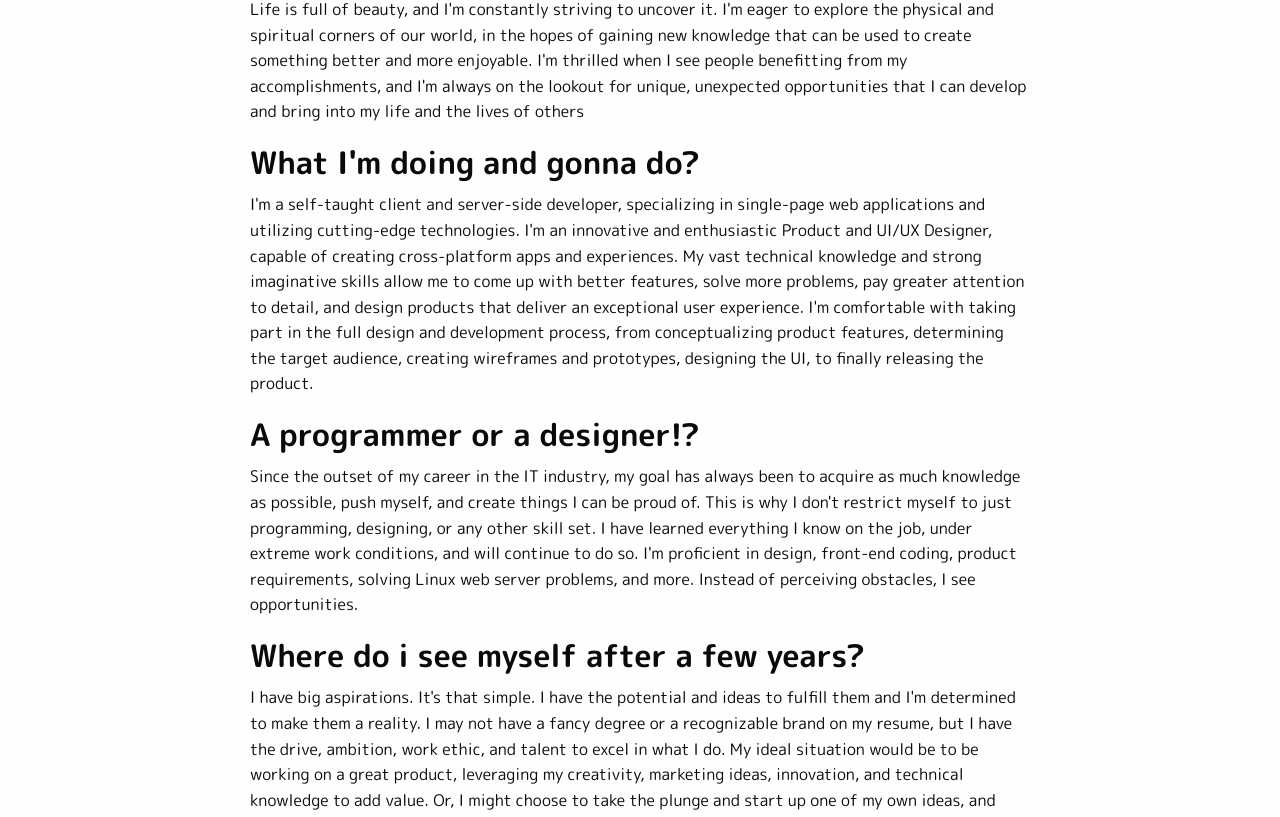
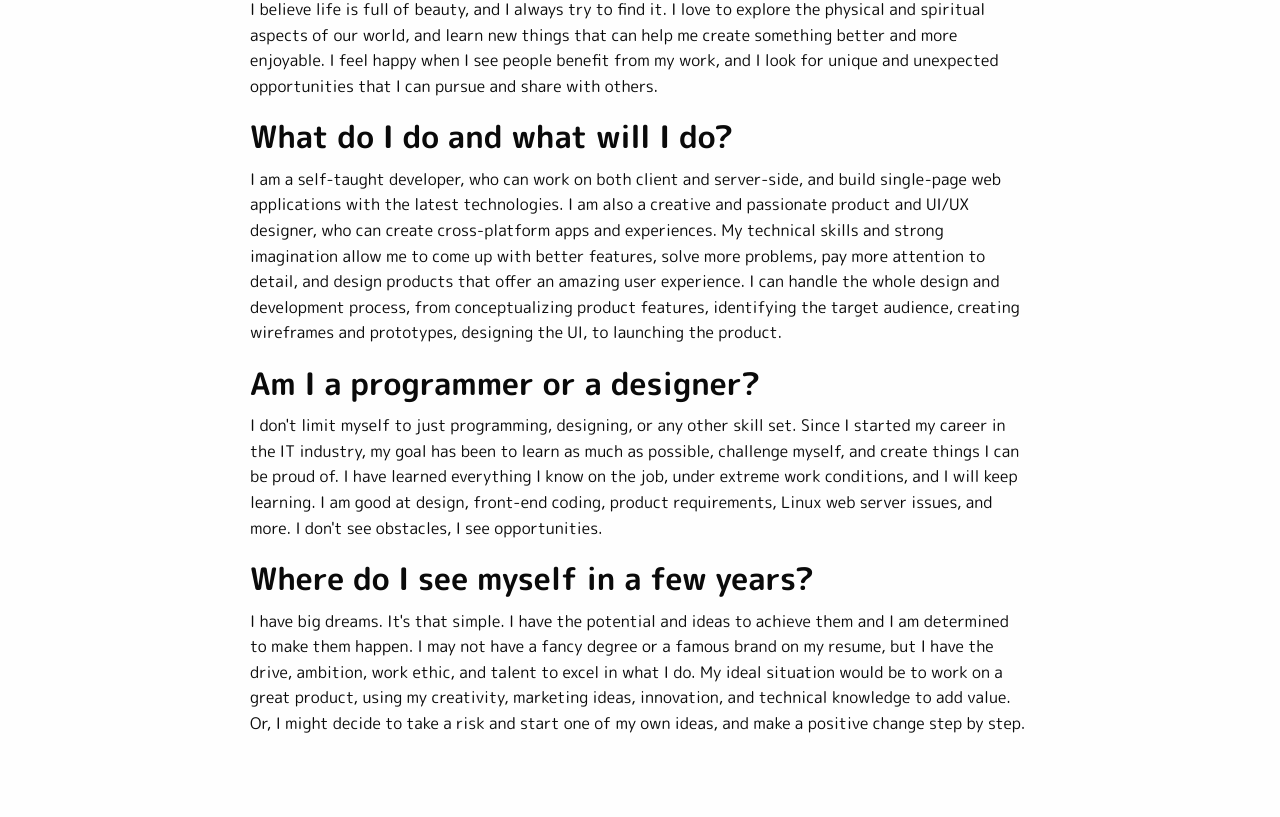
Before and after one commit to pdan/pdan.github.io, a website built with webpack: page index.html in a window 1280 px wide. Shown: the part 749-1566 px from the top of the page. After the commit the page ends 1502 px from the top, so only its background shows below. Built offline with nearby package versions, Linux system fonts and the light colour scheme.

Commit message:
Update index.html

```diff
--- a/index.html
+++ b/index.html
@@ -52,22 +52,22 @@
     <div class="grid-container">
       <div class="grid-x">
         <div class="cell small-12 medium-10 medium-offset-1 large-8 large-offset-2">
-          <h3 class="title">How my life is going on?</h3>
+          <h3 class="title">What is my life about?</h3>
           <p>
-            Life is full of beauty, and I'm constantly striving to uncover it. I'm eager to explore the physical and spiritual corners of our world, in the hopes of gaining new knowledge that can be used to create something better and more enjoyable. I'm thrilled when I see people benefitting from my accomplishments, and I'm always on the lookout for unique, unexpected opportunities that I can develop and bring into my life and the lives of others
+            I believe life is full of beauty, and I always try to find it. I love to explore the physical and spiritual aspects of our world, and learn new things that can help me create something better and more enjoyable. I feel happy when I see people benefit from my work, and I look for unique and unexpected opportunities that I can pursue and share with others.
           </p>
-          <h3 class="title">What I'm doing and gonna do?</h3>
+          <h3 class="title">What do I do and what will I do?</h3>
           <p>
-            I'm a self-taught client and server-side developer, specializing in single-page web applications and utilizing cutting-edge technologies. I'm an innovative and enthusiastic Product and UI/UX Designer, capable of creating cross-platform apps and experiences. My vast technical knowledge and strong imaginative skills allow me to come up with better features, solve more problems, pay greater attention to detail, and design products that deliver an exceptional user experience. I'm comfortable with taking part in the full design and development process, from conceptualizing product features, determining the target audience, creating wireframes and prototypes, designing the UI, to finally releasing the product.
+            I am a self-taught developer, who can work on both client and server-side, and build single-page web applications with the latest technologies. I am also a creative and passionate product and UI/UX designer, who can create cross-platform apps and experiences. My technical skills and strong imagination allow me to come up with better features, solve more problems, pay more attention to detail, and design products that offer an amazing user experience. I can handle the whole design and development process, from conceptualizing product features, identifying the target audience, creating wireframes and prototypes, designing the UI, to launching the product.
           </p>
-          <h3 class="title">A programmer or a designer!?</h3>
+          <h3 class="title">Am I a programmer or a designer?</h3>
           <p>
-            Since the outset of my career in the IT industry, my goal has always been to acquire as much knowledge as possible, push myself, and create things I can be proud of. This is why I don't restrict myself to just programming, designing, or any other skill set. I have learned everything I know on the job, under extreme work conditions, and will continue to do so. I'm proficient in design, front-end coding, product requirements, solving Linux web server problems, and more. Instead of perceiving obstacles, I see opportunities.
+            I don't limit myself to just programming, designing, or any other skill set. Since I started my career in the IT industry, my goal has been to learn as much as possible, challenge myself, and create things I can be proud of. I have learned everything I know on the job, under extreme work conditions, and I will keep learning. I am good at design, front-end coding, product requirements, Linux web server issues, and more. I don't see obstacles, I see opportunities.
           </p>
 
-          <h3 class="title">Where do i see myself after a few years?</h3>
+          <h3 class="title">Where do I see myself in a few years?</h3>
           <p>
-           I have big aspirations. It's that simple. I have the potential and ideas to fulfill them and I'm determined to make them a reality. I may not have a fancy degree or a recognizable brand on my resume, but I have the drive, ambition, work ethic, and talent to excel in what I do. My ideal situation would be to be working on a great product, leveraging my creativity, marketing ideas, innovation, and technical knowledge to add value. Or, I might choose to take the plunge and start up one of my own ideas, and make a positive change little by little.
+            I have big dreams. It's that simple. I have the potential and ideas to achieve them and I am determined to make them happen. I may not have a fancy degree or a famous brand on my resume, but I have the drive, ambition, work ethic, and talent to excel in what I do. My ideal situation would be to work on a great product, using my creativity, marketing ideas, innovation, and technical knowledge to add value. Or, I might decide to take a risk and start one of my own ideas, and make a positive change step by step.
           </p>
 
         </div>
```
